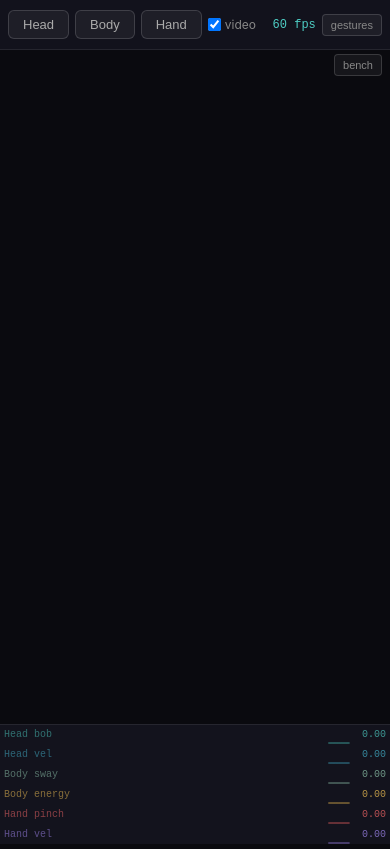
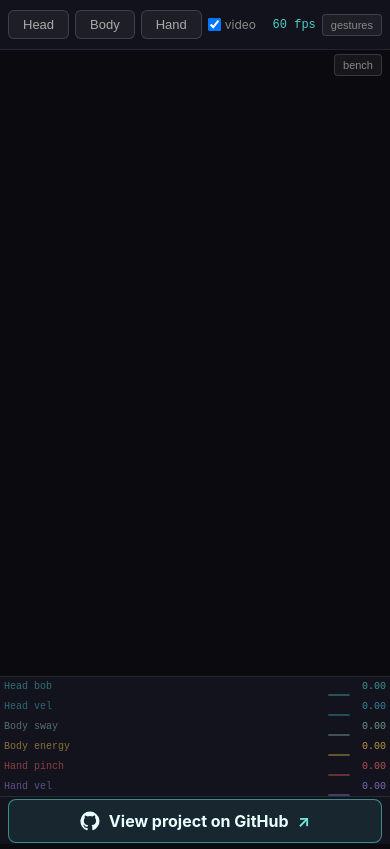
Before and after one commit to andyed/camerastein, a website with bundled scripts: page index.html in a window 390 px wide. Built offline with nearby package versions, Linux system fonts and the light colour scheme.

Commit message:
Add persistent GitHub project link
Keep project provenance visible across detector modes and lab panels without crowding the mobile control bar. Add responsive, accessible styling and a regression contract for the canonical destination.

```diff
--- a/css/app.css
+++ b/css/app.css
@@ -1,3 +1,7 @@
+:root {
+    --project-footer-height: calc(48px + env(safe-area-inset-bottom, 0px));
+}
+
 * { margin: 0; padding: 0; box-sizing: border-box; }
 
 body {
@@ -130,13 +134,74 @@ body {
     height: 100%;
 }
 
+/* ── Project provenance (persistent across every mode) ── */
+#project-footer {
+    height: var(--project-footer-height);
+    padding: 0 16px env(safe-area-inset-bottom, 0px);
+    display: flex;
+    align-items: center;
+    justify-content: space-between;
+    flex-shrink: 0;
+    position: relative;
+    z-index: 101;
+    background: rgba(20, 20, 30, 0.98);
+    border-top: 1px solid rgba(255, 255, 255, 0.1);
+}
+
+.project-provenance {
+    color: #c9c9d4;
+    font-size: 16px;
+}
+
+#github-project-link {
+    min-width: 44px;
+    min-height: 44px;
+    padding: 0 14px;
+    display: inline-flex;
+    align-items: center;
+    justify-content: center;
+    gap: 9px;
+    color: #e9fffd;
+    background: rgba(78, 205, 196, 0.11);
+    border: 1px solid rgba(78, 205, 196, 0.62);
+    border-radius: 8px;
+    font-size: 16px;
+    font-weight: 650;
+    line-height: 1;
+    text-decoration: none;
+    transition: background-color 0.15s, border-color 0.15s, color 0.15s;
+}
+
+#github-project-link svg {
+    width: 20px;
+    height: 20px;
+    flex-shrink: 0;
+    fill: currentColor;
+}
+
+#github-project-link:hover {
+    color: #ffffff;
+    background: rgba(78, 205, 196, 0.2);
+    border-color: #4ecdc4;
+}
+
+#github-project-link:focus-visible {
+    outline: 3px solid #ffe66d;
+    outline-offset: -3px;
+}
+
+.external-link-mark {
+    color: #72e5dc;
+    font-weight: 700;
+}
+
 /* ── Benchmark panel (right, collapsible) ── */
 #benchmark-panel {
     position: fixed;
     top: 50px;
     right: 0;
     width: 280px;
-    max-height: calc(100vh - 180px);
+    max-height: calc(100vh - 180px - var(--project-footer-height));
     background: rgba(15, 15, 25, 0.95);
     border-left: 1px solid rgba(255, 255, 255, 0.08);
     border-bottom: 1px solid rgba(255, 255, 255, 0.08);
@@ -208,7 +273,7 @@ body {
     top: 49px;
     left: 0;
     width: min(390px, 100vw);
-    max-height: calc(100vh - 169px);
+    max-height: calc(100vh - 169px - var(--project-footer-height));
     padding: 16px;
     overflow-y: auto;
     z-index: 92;
@@ -514,7 +579,20 @@ body {
 
     #gesture-lab-panel {
         top: 47px;
-        max-height: calc(100vh - 167px);
+        max-height: calc(100vh - 167px - var(--project-footer-height));
+    }
+
+    #project-footer {
+        padding-inline: 8px;
+        justify-content: center;
+    }
+
+    .project-provenance {
+        display: none;
+    }
+
+    #github-project-link {
+        width: 100%;
     }
 
     .gesture-cards {
--- a/index.html
+++ b/index.html
@@ -34,6 +34,24 @@
     <div id="timeline-strip">
         <canvas id="timeline-canvas"></canvas>
     </div>
+
+    <!-- Persistent project provenance: visible in every detector and lab mode -->
+    <footer id="project-footer">
+        <span class="project-provenance">Camerastein is open source.</span>
+        <a
+            id="github-project-link"
+            href="https://github.com/andyed/camerastein"
+            target="_blank"
+            rel="noopener noreferrer"
+            aria-label="View the Camerastein project on GitHub (opens in a new tab)"
+        >
+            <svg viewBox="0 0 24 24" aria-hidden="true" focusable="false">
+                <path d="M12 .7a11.5 11.5 0 0 0-3.64 22.41c.58.1.79-.25.79-.56v-2.23c-3.24.7-3.92-1.38-3.92-1.38-.53-1.35-1.3-1.7-1.3-1.7-1.05-.72.08-.71.08-.71 1.17.08 1.78 1.2 1.78 1.2 1.04 1.78 2.72 1.27 3.39.97.1-.75.4-1.27.74-1.56-2.59-.3-5.31-1.3-5.31-5.69 0-1.26.45-2.28 1.2-3.08-.12-.3-.52-1.48.11-3.05 0 0 .98-.31 3.16 1.18a10.9 10.9 0 0 1 5.74 0c2.18-1.49 3.16-1.18 3.16-1.18.63 1.57.23 2.75.11 3.05.75.8 1.2 1.82 1.2 3.08 0 4.4-2.73 5.39-5.32 5.68.42.36.79 1.07.79 2.17v3.22c0 .31.21.67.8.56A11.5 11.5 0 0 0 12 .7Z"/>
+            </svg>
+            <span>View project on GitHub</span>
+            <span class="external-link-mark" aria-hidden="true">↗</span>
+        </a>
+    </footer>
 
     <!-- Benchmark panel -->
     <div id="benchmark-panel" class="collapsed"></div>
```
Also changed, not shown: tests/project-link.test.js (added, +25 -0 lines).
